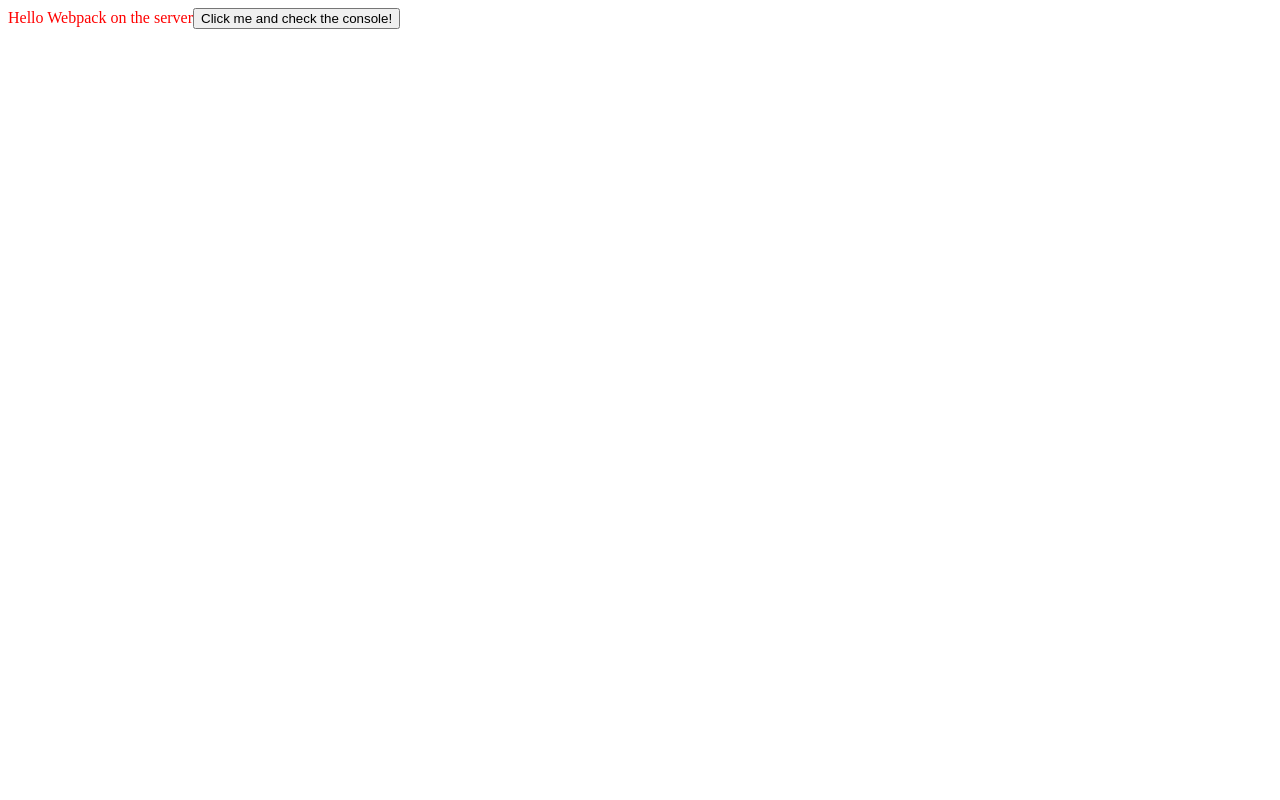
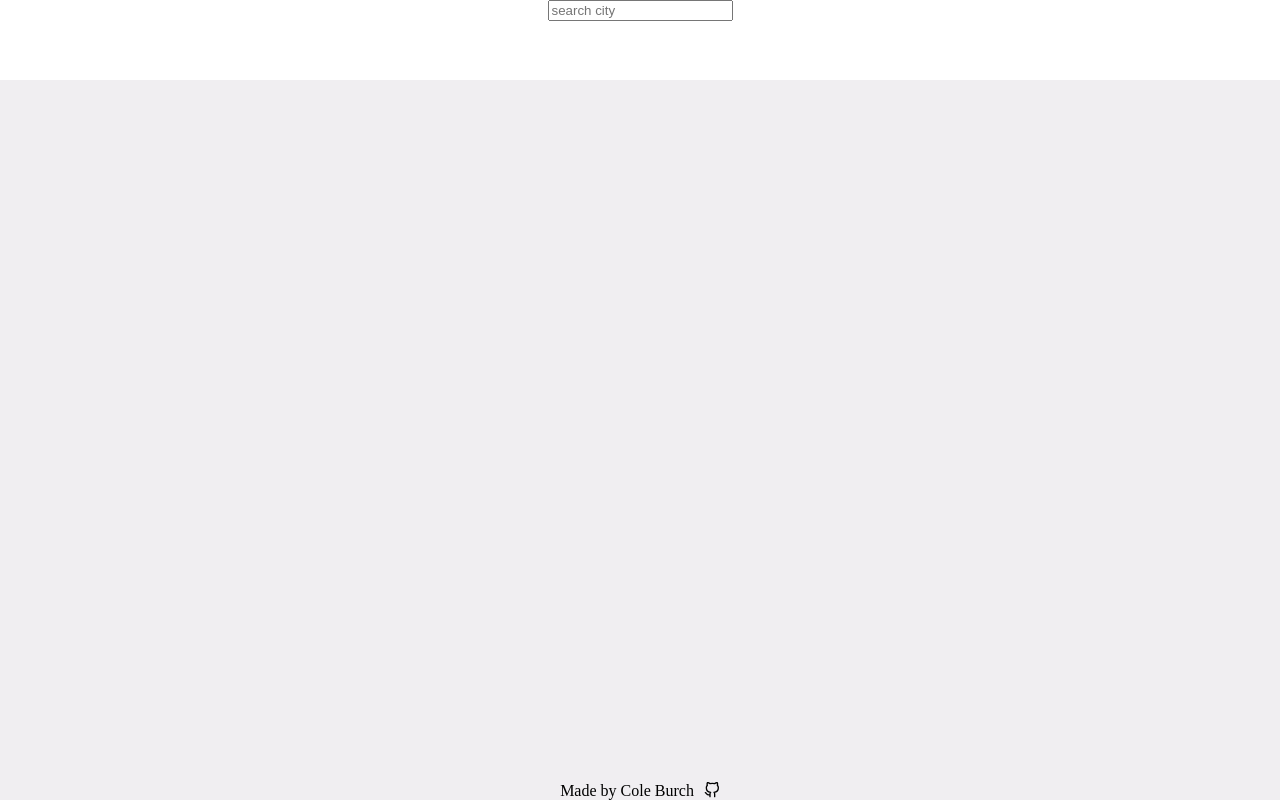
Before and after one commit to ColeBurch/odin-weather, a website built with webpack: page dist/index.html in a window 1280 px wide. Built offline with nearby package versions, Linux system fonts and the light colour scheme; no server answers.

Commit message:
Create layout of site and get input form to console.log API returns.

```diff
--- a/src/index.js
+++ b/src/index.js
@@ -1,19 +1,50 @@
 import "./style.css";
-import printMe from "./print.js";
+import githubSVG from "./images/github.svg";
 
-function component() {
-  const element = document.createElement("div");
-  const btn = document.createElement("button");
+function createLayout() {
+  const wrapper = document.createElement("div");
+  wrapper.classList.add("wrapper");
 
-  element.innerHTML = "Hello Webpack on the server";
-  btn.innerHTML = "Click me and check the console!";
+  const header = document.createElement("header");
+  header.classList.add("header");
 
-  btn.onclick = printMe;
+  const searchContainer = document.createElement("div");
+  searchContainer.classList.add("searchContainer");
 
-  element.classList.add("hello");
-  element.appendChild(btn);
+  const form = document.createElement("form");
+  form.classList.add("form");
 
-  return element;
+  const areaInput = document.createElement("input");
+  areaInput.classList.add("areaInput");
+  areaInput.setAttribute("id", "areaInput");
+  areaInput.setAttribute("type", "text");
+  areaInput.setAttribute("placeholder", "search city");
+
+  const mainBody = document.createElement("div");
+  mainBody.classList.add("mainBody");
+
+  const footer = document.createElement("footer");
+
+  const footerText = document.createElement("div");
+  footerText.classList.add("footerText");
+  footerText.textContent = "Made by Cole Burch";
+
+  const github = new Image();
+  github.src = githubSVG;
+  github.classList.add("github");
+
+  header.appendChild(searchContainer);
+  searchContainer.appendChild(form);
+  form.appendChild(areaInput);
+  footer.appendChild(footerText);
+  footer.appendChild(github);
+  wrapper.appendChild(header);
+  wrapper.appendChild(mainBody);
+  wrapper.appendChild(footer);
+
+  form.addEventListener("submit", handleSubmit);
+
+  return wrapper;
 }
 
 async function getWeather(location) {
@@ -21,7 +52,6 @@ async function getWeather(location) {
     "http://api.weatherapi.com/v1/forecast.json?key=83eb9e8a5cef4f549f114636231704&q=" +
     location +
     "&days=3&aqi=no&alerts=no";
-  console.log(url);
   const apiResponse = await fetch(url);
   const weatherData = await apiResponse.json();
 
@@ -89,6 +119,12 @@ function updateDashboard(weatherData) {
   console.log(weatherData);
 }
 
-document.body.appendChild(component());
+function handleSubmit(e) {
+  e.preventDefault();
+  let location = document.getElementById("areaInput").value;
+  getWeather(location);
+}
+
+document.body.appendChild(createLayout());
 let location = "Golden, Colorado";
 getWeather(location);
--- a/src/style.css
+++ b/src/style.css
@@ -1,3 +1,47 @@
-.hello {
-  color: red;
+* {
+  margin: 0px;
 }
+
+html,
+body {
+  height: 100%;
+}
+
+.wrapper {
+  min-height: 100%;
+  margin-bottom: -40px;
+  display: grid;
+  grid-template-rows: 80px 1fr;
+  background-color: #f0eef1;
+}
+
+.wrapper::after {
+  content: "";
+  display: block;
+}
+
+.header {
+  display: flex;
+  background-color: white;
+  box-shadow: rgba(0, 0, 0, 0.16) 0px, 1px, 4px;
+  justify-content: center;
+}
+
+footer .wrapper:after {
+  height: 40px;
+}
+
+footer {
+  display: flex;
+  text-align: center;
+  position: relative;
+  bottom: 0;
+  left: 0;
+  width: 100%;
+  justify-content: center;
+  gap: 10px;
+}
+
+.github {
+  height: 16px;
+}
```
Also changed, not shown: dist/e7ab8675a2cbadea548c.svg (added), dist/index.bundle.js, dist/runtime.bundle.js, src/images/github.svg (added).
